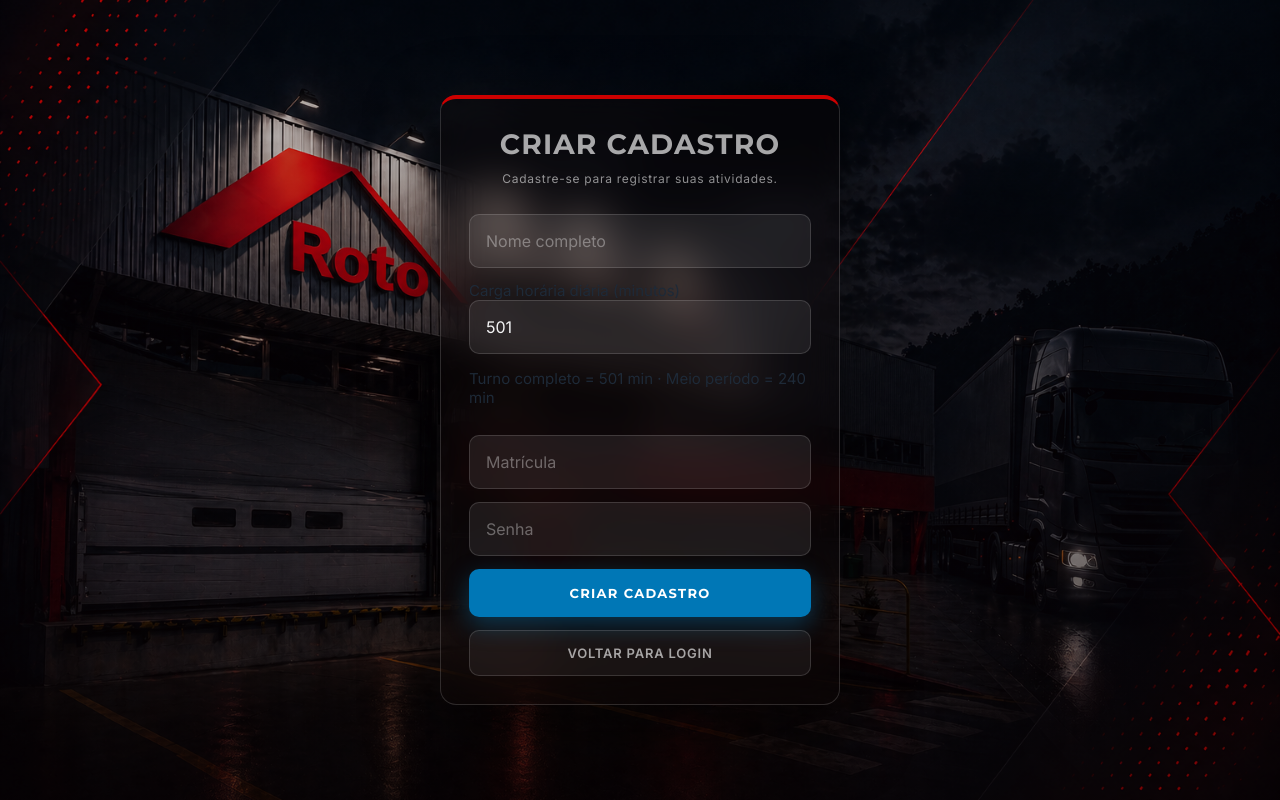
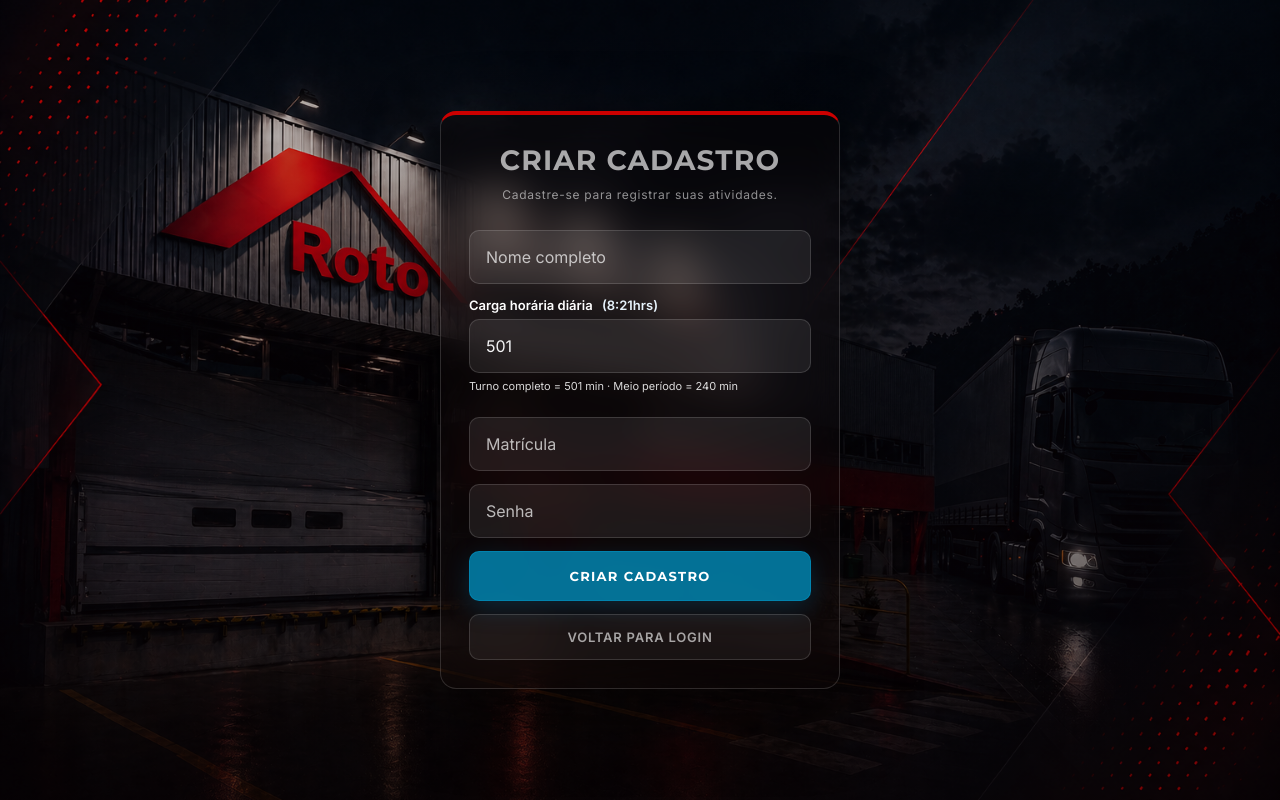
Before and after one commit to Alexxandre82/aplicativo-roto, a Next.js app: page /login in a window 1280 px wide. Both pictures are taken after a click on the button "CRIAR CADASTRO". Built offline with nearby package versions, Linux system fonts and the light colour scheme; no server answers; a web font is replaced by a local one.

Commit message:
style: enhance placeholder visibility, convert minutes to hours format dynamically, and weaken primary button blue

```diff
--- a/app/globals.css
+++ b/app/globals.css
@@ -478,7 +478,7 @@ button, input, select, textarea {
   outline: none;
 }
 
-.login-form input::placeholder { color: rgba(255,255,255,0.35); }
+.login-form input::placeholder { color: rgba(255,255,255,0.7); }
 
 .login-form input:focus {
   border-color: var(--primary);
@@ -504,10 +504,15 @@ button, input, select, textarea {
   text-transform: uppercase;
   cursor: pointer;
   border-radius: 10px;
-  background: var(--primary);
+  background: rgba(0,150,199,0.75); /* Azul mais fraco/translúcido */
   color: white;
-  border: none;
-  box-shadow: 0 8px 24px rgba(0,119,182,0.4);
+  border: 1px solid rgba(0,150,199,0.5);
+  box-shadow: 0 8px 24px rgba(0,119,182,0.25);
+  transition: all 0.2s;
+}
+
+.login-primary:hover {
+  background: rgba(0,150,199,0.9);
 }
 
 .login-secondary {
--- a/app/login/page.tsx
+++ b/app/login/page.tsx
@@ -116,6 +116,16 @@ export default function LoginPage() {
     setCargaHoraria("501");
   }
 
+  function formatarMinutos(minStr: string) {
+    const min = Number(minStr);
+    if (!min || min < 1) return "";
+    if (min < 60) return `${min} min`;
+    const h = Math.floor(min / 60);
+    const m = min % 60;
+    if (m === 0) return `${h}h`;
+    return `${h}:${m.toString().padStart(2, "0")}hrs`;
+  }
+
   return (
     <main className="login-page">
       <div className="login-card">
@@ -138,16 +148,20 @@ export default function LoginPage() {
                 onChange={(e) => setNome(e.target.value)}
               />
               <div>
-                <label className="login-label">Carga horária diária (minutos)</label>
+                <label className="login-label" style={{ color: "#fff", fontSize: 13, fontWeight: 600, marginBottom: 6, display: "block" }}>
+                  Carga horária diária <span style={{ color: "var(--primary-light)", marginLeft: 6 }}>({formatarMinutos(cargaHoraria)})</span>
+                </label>
                 <input
                   type="number"
-                  placeholder="501"
+                  placeholder="Ex: 501"
                   value={cargaHoraria}
                   min="60"
                   max="720"
                   onChange={(e) => setCargaHoraria(e.target.value)}
                 />
-                <p className="login-hint-small">Turno completo = 501 min · Meio período = 240 min</p>
+                <p className="login-hint-small" style={{ color: "rgba(255,255,255,0.85)", fontSize: 11, marginTop: 6 }}>
+                  Turno completo = 501 min · Meio período = 240 min
+                </p>
               </div>
             </>
           )}
```
